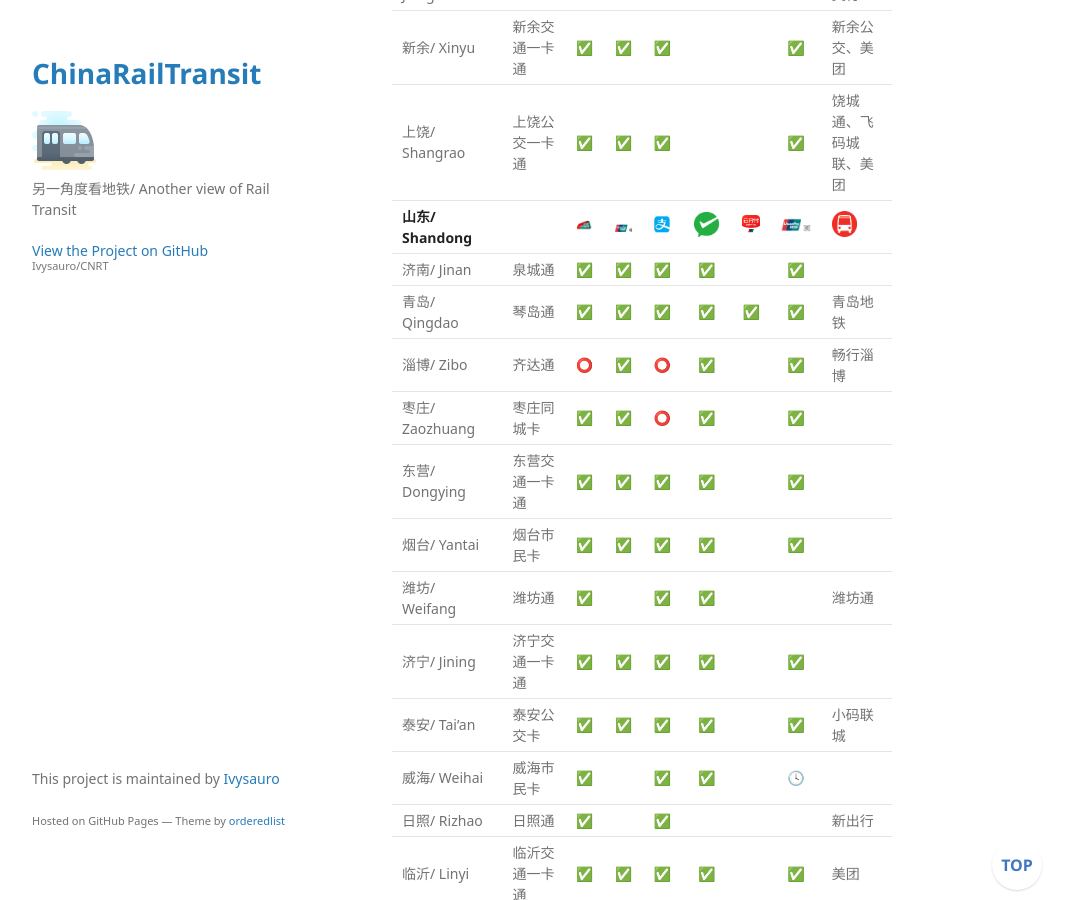
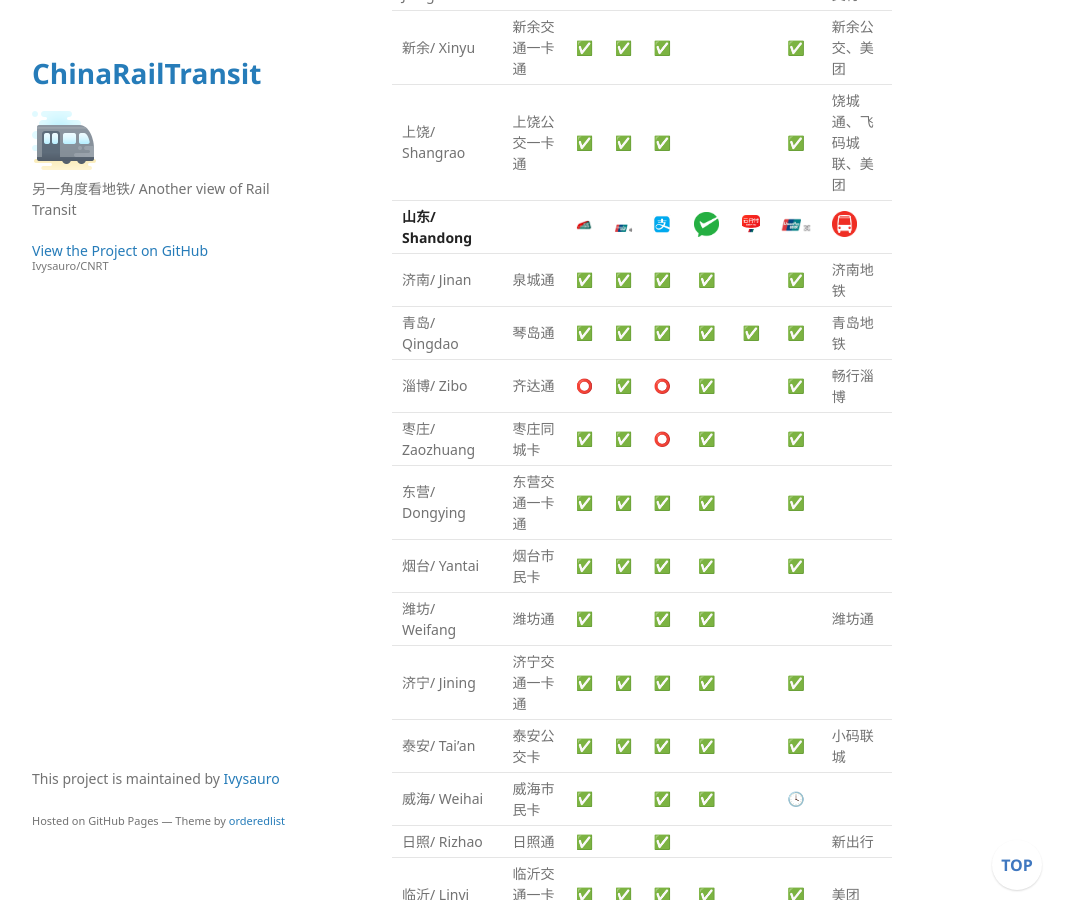
Before and after one commit to Ivysauro/CNRT, a Jekyll site: the page built from data/BusPay.md, in a window 1280 px wide and 900 px high, scrolled down 13382 px. Shown: the whole window, without its empty margins (178-1249 px from the left). Built offline with Jekyll 4.4.1, drawn with Linux system fonts in a browser that asks for light colours; some web fonts are replaced; our own code applies the rules of GitHub Pages for plain Markdown files; a script that is not in the unit is left out.

Commit message:
更新济南数据

```diff
--- a/data/BusPay.md
+++ b/data/BusPay.md
@@ -216,7 +216,7 @@
 | 新余/ Xinyu | 新余交通一卡通 | ✅ | ✅ | ✅ | | | ✅ | 新余公交、美团 |
 | 上饶/ Shangrao | 上饶公交一卡通 | ✅ | ✅ | ✅ | | | ✅ | 饶城通、飞码城联、美团 |
 | **山东/ Shandong** | | <img src="https://raw.githubusercontent.com/Ivysauro/CNRT/master/images/T-Union.png" width="40" hegiht="40" alt="T-Union"/> | <img src="https://raw.githubusercontent.com/Ivysauro/CNRT/master/images/Unionpay NFC.png" width="40" hegiht="40" alt="Unionpay Quickpass"/> | <img src="https://raw.githubusercontent.com/Ivysauro/CNRT/master/images/Alipay.png" width="30" hegiht="30" alt="Alipay Transit QR Code"/> | <img src="https://raw.githubusercontent.com/Ivysauro/CNRT/master/images/WeChat Pay.png" width="25" hegiht="25" alt="WeChat Pay Transit QR Code"/> | <img src="https://raw.githubusercontent.com/Ivysauro/CNRT/master/images/Unionpay.png" width="25" hegiht="25" alt="Unionpay Transit QR Code"/> | <img src="https://raw.githubusercontent.com/Ivysauro/CNRT/master/images/Unionpay QR.png" width="40" hegiht="40" alt="Unionpay QR Code"/> | <img src="https://raw.githubusercontent.com/Ivysauro/CNRT/master/images/Bus.png" width="25" hegiht="25" alt="Transit QR Code of Additional Apps"/> |
-| 济南/ Jinan | 泉城通 | ✅ | ✅ | ✅ | ✅ | | ✅ | |
+| 济南/ Jinan | 泉城通 | ✅ | ✅ | ✅ | ✅ | | ✅ | 济南地铁 |
 | 青岛/ Qingdao | 琴岛通 | ✅ | ✅ | ✅ | ✅ | ✅ | ✅ | 青岛地铁 |
 | 淄博/ Zibo | 齐达通 | ⭕ | ✅ | ⭕ | ✅ | | ✅ | 畅行淄博 |
 | 枣庄/ Zaozhuang | 枣庄同城卡 | ✅ | ✅ | ⭕ | ✅ | | ✅ | |
```
Also changed, not shown: data/NFC.md (+1 -1 lines).
